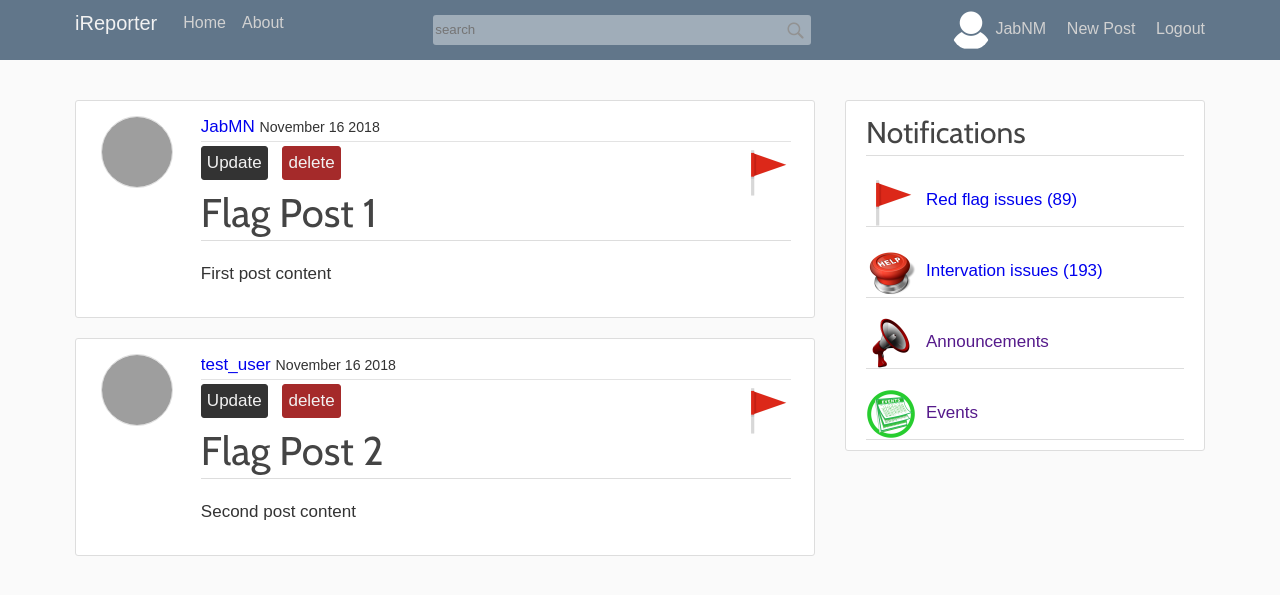
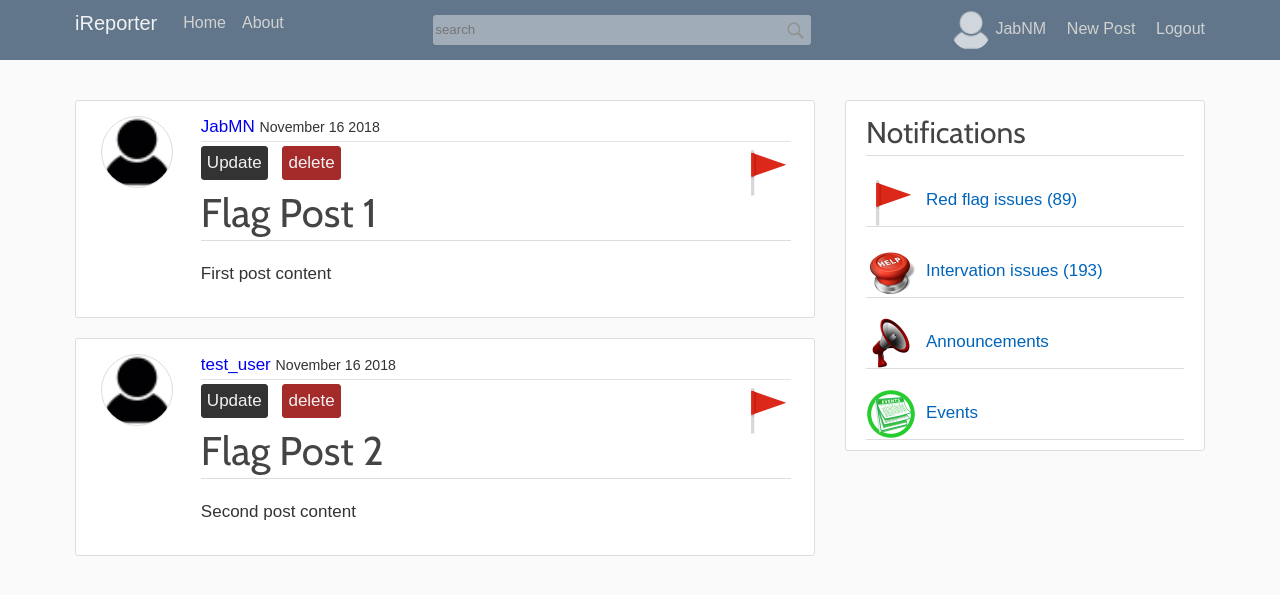
Before and after one commit to Cena-JM/iReporter, a Flask app: page /reported_issues in a window 1280 px wide. Shown: the top 595 px of the page. Run offline with Flask 2, Linux system fonts and the light colour scheme; grey boxes are pictures that could not be loaded.

Commit message:
changed 3

```diff
--- a/iReporter/static/main.css
+++ b/iReporter/static/main.css
@@ -308,11 +308,8 @@ profile-section {
     background: brown;
     border: 1px solid brown;
 }
-.filled-btn:hover {
-    background: #428bca;
-    color: #f2f2f2;
-}
 .notification-link {
+    color: #0064bb;
     display: inline-block;
     width: 100%;height: 50px;
     margin: 20px 0 0 0;
--- a/iReporter/templates/ir_layout.html
+++ b/iReporter/templates/ir_layout.html
@@ -24,7 +24,7 @@
                 <input class="search-input" placeholder="search">
                 <button class="search-btn"><img src="../static/images/search.png"></button>
                 <!-- Navbar Right Side -->
-                <a href="{{ url_for('account') }}"><img class="pf-image-nav" src="../static/profile_pictures/default-pf-small.png"></a>
+                <a href="{{ url_for('account') }}"><img class="pf-image-nav" src="../static/profile_pictures/default-pf-micro.png"></a>
                 <a class="nav-item nav-link" href="{{ url_for('account') }}"  style="margin:0;">JabNM</a>
                 <a class="nav-item nav-link" href="{{ url_for('report_issue') }}">New Post</a>
                 <a class="nav-item nav-link" href="{{ url_for('logout') }}">Logout</a>
--- a/iReporter/templates/reported_issues.html
+++ b/iReporter/templates/reported_issues.html
@@ -6,7 +6,7 @@
                 <tr>
                     <td class="profile-section">
                         <div class="center-image">
-                            <img class="profile-pix pf-small" src="../static/profile_pictures/default-pf-small.jpg">
+                            <img class="profile-pix pf-small" src="../static/profile_pictures/default-pf-small.png">
                         </div>
                     </td>
                     <td class="body-section">
```
Also changed, not shown: iReporter/static/profile_pictures/default-pf-micro.png (added), iReporter/static/profile_pictures/default-pf-small.png.
